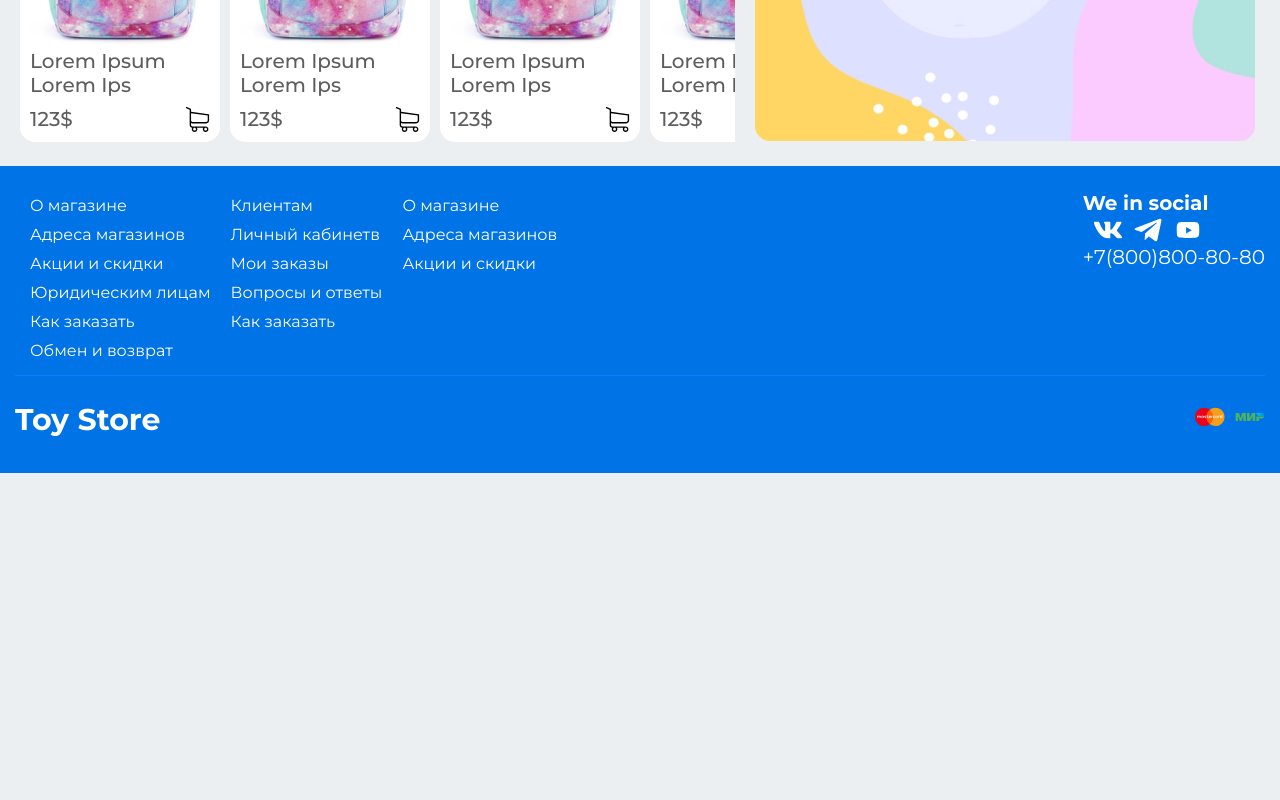
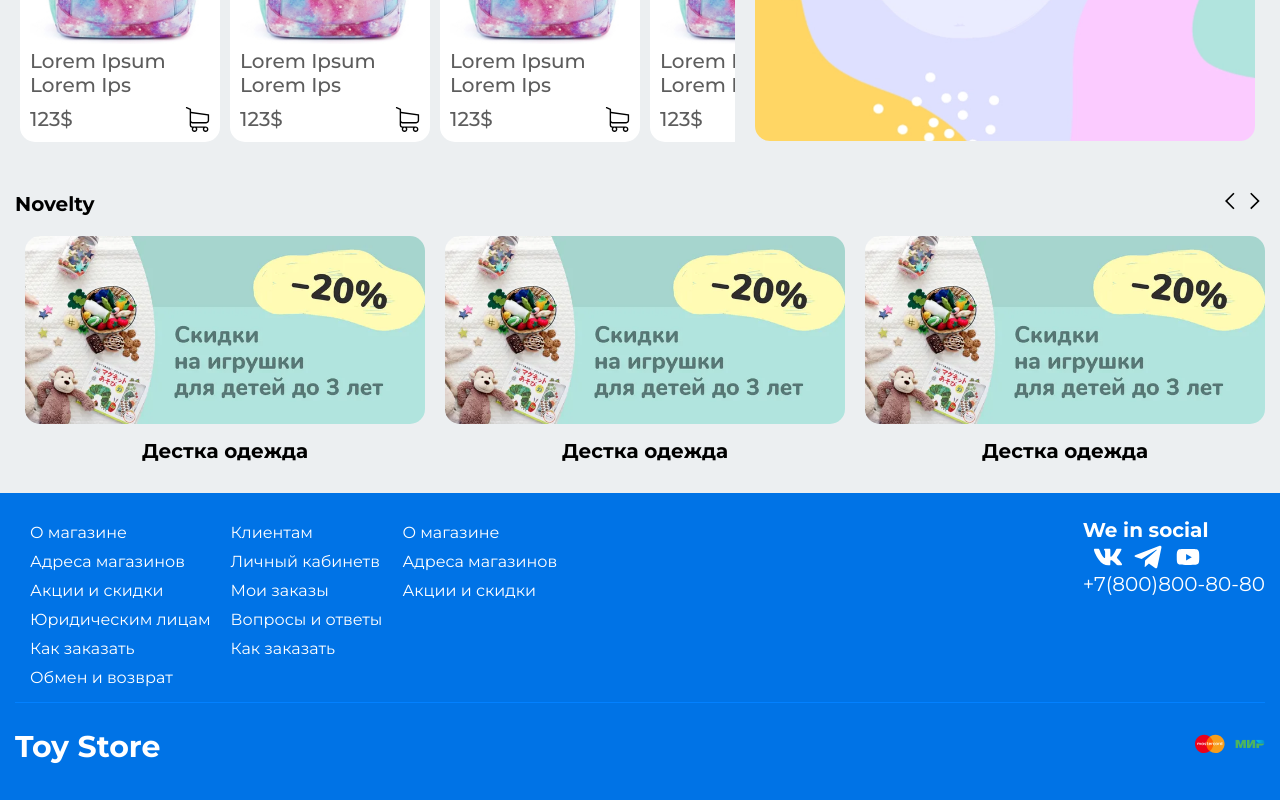
Before and after one commit to p0pl3/toy_store, a Vue app: page / in a window 1280 px wide. Shown: the part 3497-4297 px from the top of the page. Before the commit the page ends 3970 px from the top, so only its background shows below. Built offline with nearby package versions, Linux system fonts and the light colour scheme; what vue-overflow-scroll would draw is missing.

Commit message:
FEATURE: add slider banner and fix BannerItem margins

```diff
--- a/src/components/BannerItem.vue
+++ b/src/components/BannerItem.vue
@@ -20,10 +20,5 @@ $base-grey: rgba(75, 75, 75, 0.9);
   height: 100%;
   border-radius: 15px;
 }
-@media (max-width: 600px){
-  .banner__image{
-    margin-bottom: 30px;
-  }
-}
 
 </style>
--- /dev/null
+++ b/src/components/SliderBanner.vue
@@ -0,0 +1,97 @@
+<template>
+  <div class="banner__slider__horizontal">
+    <div class="container">
+      <div class="banner__slider-title">
+        <h4>Novelty</h4>
+        <div class="banner__slider-control">
+          <a @click="previousProductHorizontalSlider">
+            <img src="@/assets/arrow_back.svg" style="width: 20px; height: 20px">
+          </a>
+          <a @click="nextProductHorizontalSlider">
+            <img src="@/assets/arrow_forward.svg" style="width: 20px; height: 20px">
+          </a>
+        </div>
+      </div>
+      <div class="banner__list" ref="ProductListHorizontalSlider">
+        <div class="banner__list-item" v-for="i in (1, 2, 3,4, 5, 6,7,8,9,10)" :key="{i}">
+          <BannerItem/>
+          <h4>Дестка одежда</h4>
+        </div>
+      </div>
+    </div>
+  </div>
+</template>
+
+<script>
+import BannerItem from "@/components/BannerItem";
+
+export default {
+  name: "SliderBanner",
+  components: {BannerItem},
+  methods: {
+    nextProductHorizontalSlider: function () {
+      this.$refs.ProductListHorizontalSlider.scrollTo({
+        left: this.$refs.ProductListHorizontalSlider.scrollLeft + 100,
+        behavior: 'smooth'
+      })
+    },
+    previousProductHorizontalSlider: function () {
+      this.$refs.ProductListHorizontalSlider.scrollTo({
+        left: this.$refs.ProductListHorizontalSlider.scrollLeft - 100,
+        behavior: 'smooth'
+      })
+    },
+  },
+}
+</script>
+
+<style lang="scss" scoped>
+$base-background: #0073e6;
+$base-background-white: #0381ff;
+$base-grey: rgba(75, 75, 75, 0.9);
+
+.banner__list {
+  display: flex;
+  width: 100%;
+  overflow-x: scroll;
+
+  &::-webkit-scrollbar {
+    width: 0px;
+  }
+
+}
+
+.banner__list-item {
+  min-width: 400px;
+  margin: 10px;
+  h4{
+    margin:10px 0px;
+    text-align: center;
+  }
+}
+
+.banner__slider__horizontal {
+  margin-top: 15px;
+}
+
+.banner__slider-title {
+  margin-bottom: 10px;
+  display: flex;
+  justify-content: space-between;
+  align-items: center;
+
+  h4 {
+    margin: 0;
+  }
+}
+@media (max-width: 600px){
+  .banner__list-item {
+    min-width: 250px;
+    margin: 5px;
+  }
+  h4{
+    margin:10px 0px;
+    font-size: 17px;
+  }
+}
+</style>
--- a/src/views/HomeView.vue
+++ b/src/views/HomeView.vue
@@ -5,6 +5,7 @@
   <InfoBanner/>
   <SpecialProduct/>
   <SpecialProduct direction="row-reverse"/>
+  <SliderBanner/>
 </template>
 <script>
 import UpButtonPage from "@/components/UpButtonPage";
@@ -12,10 +13,11 @@ import SliderSale from "@/components/SliderSale";
 import SliderProduct from "@/components/SliderProduct";
 import InfoBanner from "@/components/InfoBanner";
 import SpecialProduct from "@/components/SpecialProduct";
+import SliderBanner from "@/components/SliderBanner";
 
 export default {
   name: 'HomeView',
-  components: {SliderProduct, SliderSale, UpButtonPage, InfoBanner, SpecialProduct},
+  components: {SliderProduct, SliderSale, UpButtonPage, InfoBanner, SpecialProduct, SliderBanner},
   data() {
     return {}
   },
```
